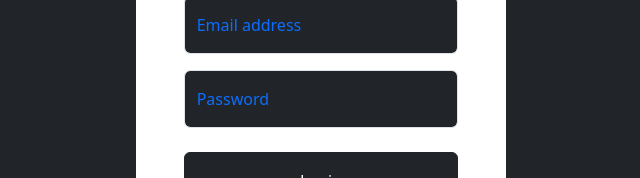
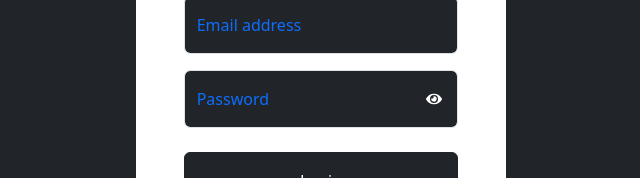
Before and after one commit to rumethjayasinghe/Software-Project, a React (Vite) app in the folder MCFrontend/: page / in a window 1280 px wide. Shown: the part 326-504 px from the top of the page, without its empty margins (319-959 px from the left). Built offline with nearby package versions, Linux system fonts and the light colour scheme.

Commit message:
modify login page

```diff
--- a/MCFrontend/package.json
+++ b/MCFrontend/package.json
@@ -21,6 +21,7 @@
     "react-calendar": "^5.0.0",
     "react-chartjs-2": "^5.2.0",
     "react-dom": "^18.3.1",
+    "react-icons": "^5.3.0",
     "react-router-dom": "^6.26.2",
     "react-transition-group": "^4.4.5"
   },
--- a/MCFrontend/src/Pages/Login.jsx
+++ b/MCFrontend/src/Pages/Login.jsx
@@ -1,6 +1,7 @@
 import React, { useState } from "react";
 import "bootstrap/dist/css/bootstrap.min.css";
 import { useNavigate } from "react-router-dom";
+import { FaEye, FaEyeSlash } from "react-icons/fa"; // Import eye icons
 
 const Login = () => {
   const [loading, setLoading] = useState(false);
@@ -8,6 +9,7 @@ const Login = () => {
   const [email, setEmail] = useState("");
   const [password, setPassword] = useState("");
   const [error, setError] = useState("");
+  const [showPassword, setShowPassword] = useState(false); // State to toggle password visibility
 
   const handleLogin = (e) => {
     e.preventDefault();
@@ -68,16 +70,14 @@ const Login = () => {
                     onChange={(e) => setEmail(e.target.value)}
                     required
                   />
-                  <label
-                    htmlFor="floatingInput"
-                    className="text-primary" // Custom color for the label
-                  >
+                  <label htmlFor="floatingInput" className="text-primary">
                     Email address
                   </label>
                 </div>
-                <div className="form-floating mb-4">
+
+                <div className="form-floating mb-4 position-relative">
                   <input
-                    type="password"
+                    type={showPassword ? "text" : "password"} // Toggle between text and password
                     className="form-control bg-dark text-light"
                     id="floatingPassword"
                     placeholder="Password"
@@ -85,12 +85,16 @@ const Login = () => {
                     onChange={(e) => setPassword(e.target.value)}
                     required
                   />
-                  <label
-                    htmlFor="floatingPassword"
-                    className="text-primary" // Custom color for the label
-                  >
+                  <label htmlFor="floatingPassword" className="text-primary">
                     Password
                   </label>
+                  <span
+                    className="position-absolute end-0 top-50 translate-middle-y me-3"
+                    style={{ cursor: "pointer", color: "white" }} // White color for the icon
+                    onClick={() => setShowPassword(!showPassword)}
+                  >
+                    {showPassword ? <FaEyeSlash /> : <FaEye />} {/* Toggle icon */}
+                  </span>
                 </div>
 
                 {error && (
```
Also changed, not shown: 1 other file (tests, documents, lock files or other folders).
